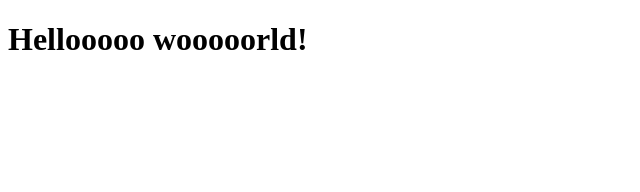
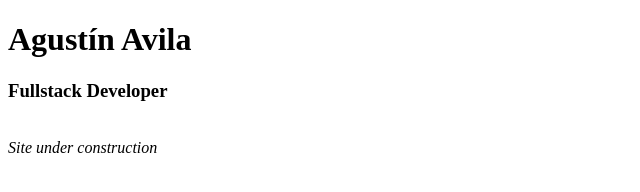
Before and after one commit to aa-avila/aa-avila.github.io, a plain HTML site: page index.html in a window 1280 px wide. Shown: the whole page, without its empty margins (0-640 px from the left). Drawn offline with Linux system fonts and the light colour scheme.

Commit message:
first commit under custom domain

```diff
--- a/index.html
+++ b/index.html
@@ -4,11 +4,12 @@
     <meta charset="UTF-8">
     <meta http-equiv="X-UA-Compatible" content="IE=edge">
     <meta name="viewport" content="width=device-width, initial-scale=1.0">
-    <title>Agustín Avila - Github Pages</title>
+    <title>Agustín Avila</title>
 </head>
 <body>
-    <h1>Hellooooo wooooorld!</h1>
-
-
+    <h1>Agustín Avila</h1>
+    <h3>Fullstack Developer</h3>
+    <br>
+    <i>Site under construction</i>
 </body>
 </html>
```
